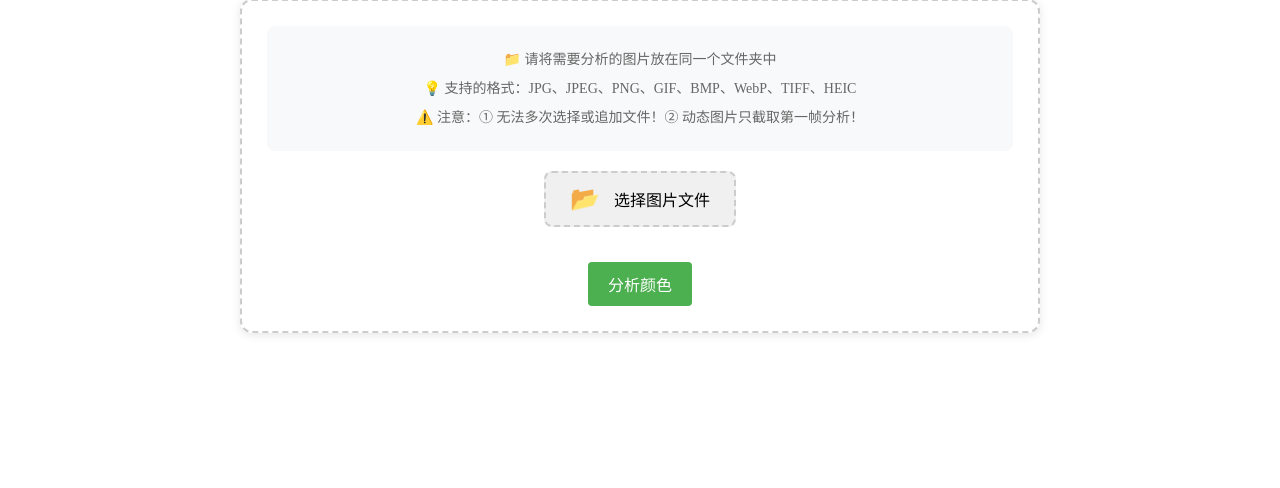
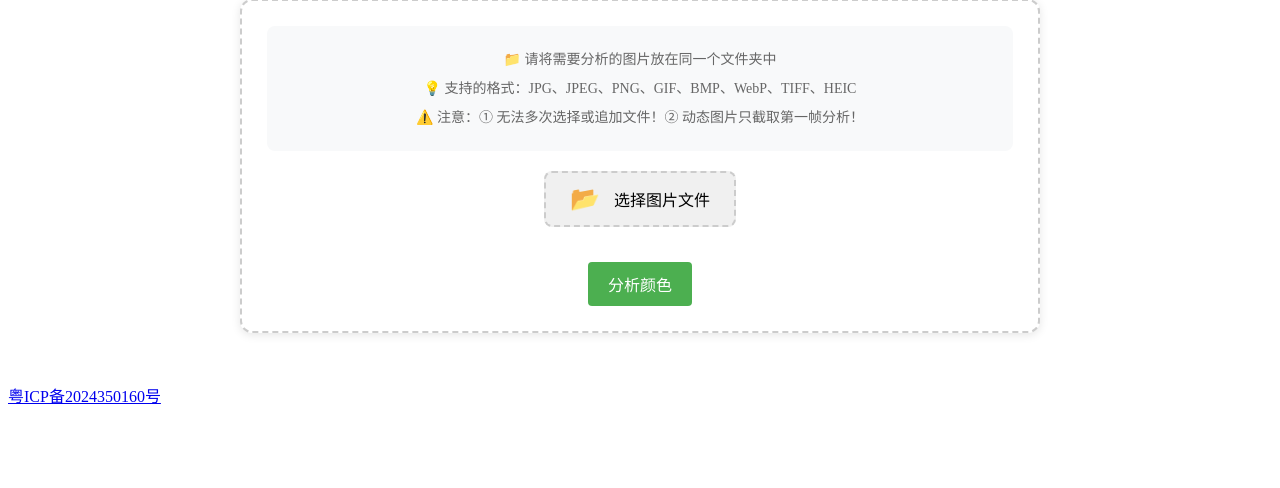
Before and after one commit to JormuangHP/color-analyzer, a Flask app: page / in a window 1280 px wide. Shown: the part 205-693 px from the top of the page. Run offline with Flask 3, Linux system fonts and the light colour scheme.

Commit message:
Update index.html

```diff
--- a/templates/index.html
+++ b/templates/index.html
@@ -43,6 +43,10 @@
         </div>
     </div>
 
+     <footer>
+        <a href="https://beian.miit.gov.cn/" target="_blank">粤ICP备2024350160号</a>
+    </footer>
+
     <script src="{{ url_for('static', filename='js/main.js') }}"></script>
     <script>
     function changeLanguage(lang) {
```
